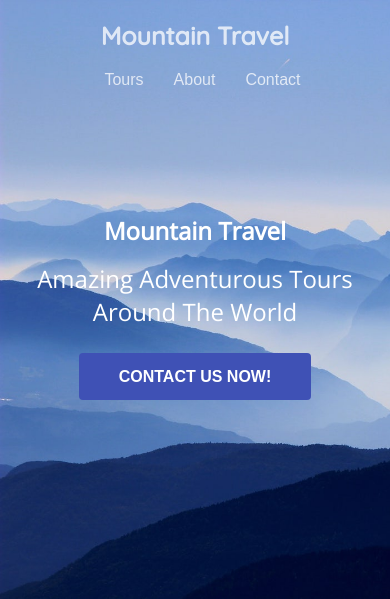
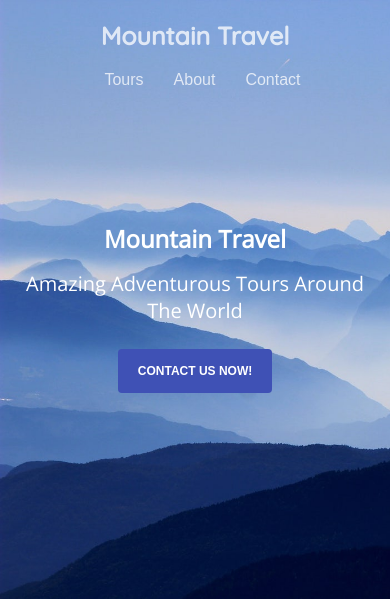
Before and after one commit to Mohamed-Godaa/mountain-travell, a PHP site: page /index.html in a window 390 px wide. Shown: the top 599 px of the page. Run offline with PHP 8.4, Linux system fonts and the light colour scheme.

Commit message:
responsive styles

```diff
--- a/mountain-travell/style.css
+++ b/mountain-travell/style.css
@@ -171,11 +171,12 @@ h3 {
     }
 
     .hero h3 {
-        font-size: 24px;
+        font-size: 20px;
     }
 
     .hero a.btn {
-        padding: 15px 40px;
+        padding: 15px 20px;
+        font-size: 12px;
     }
 }
 
```
